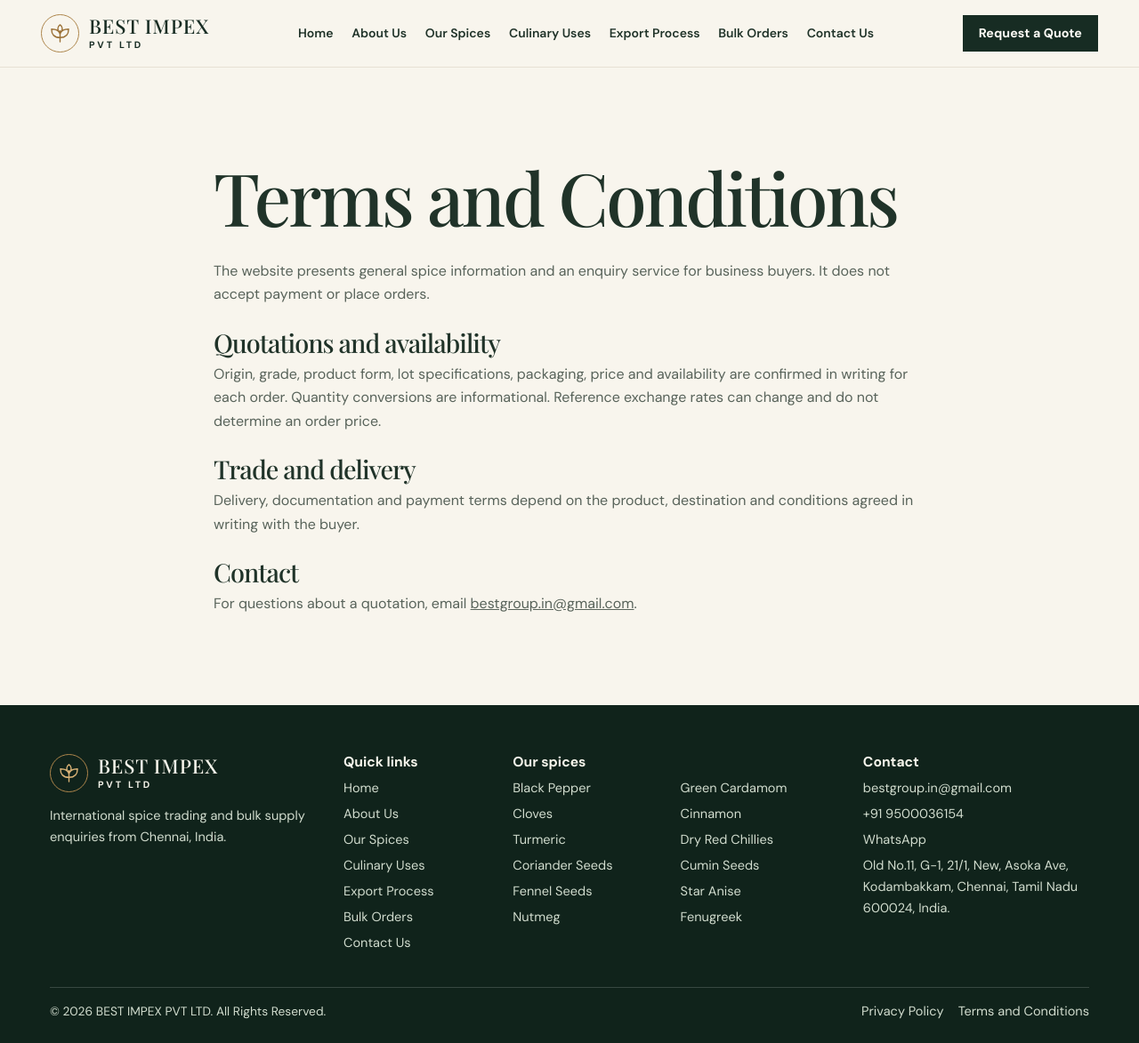
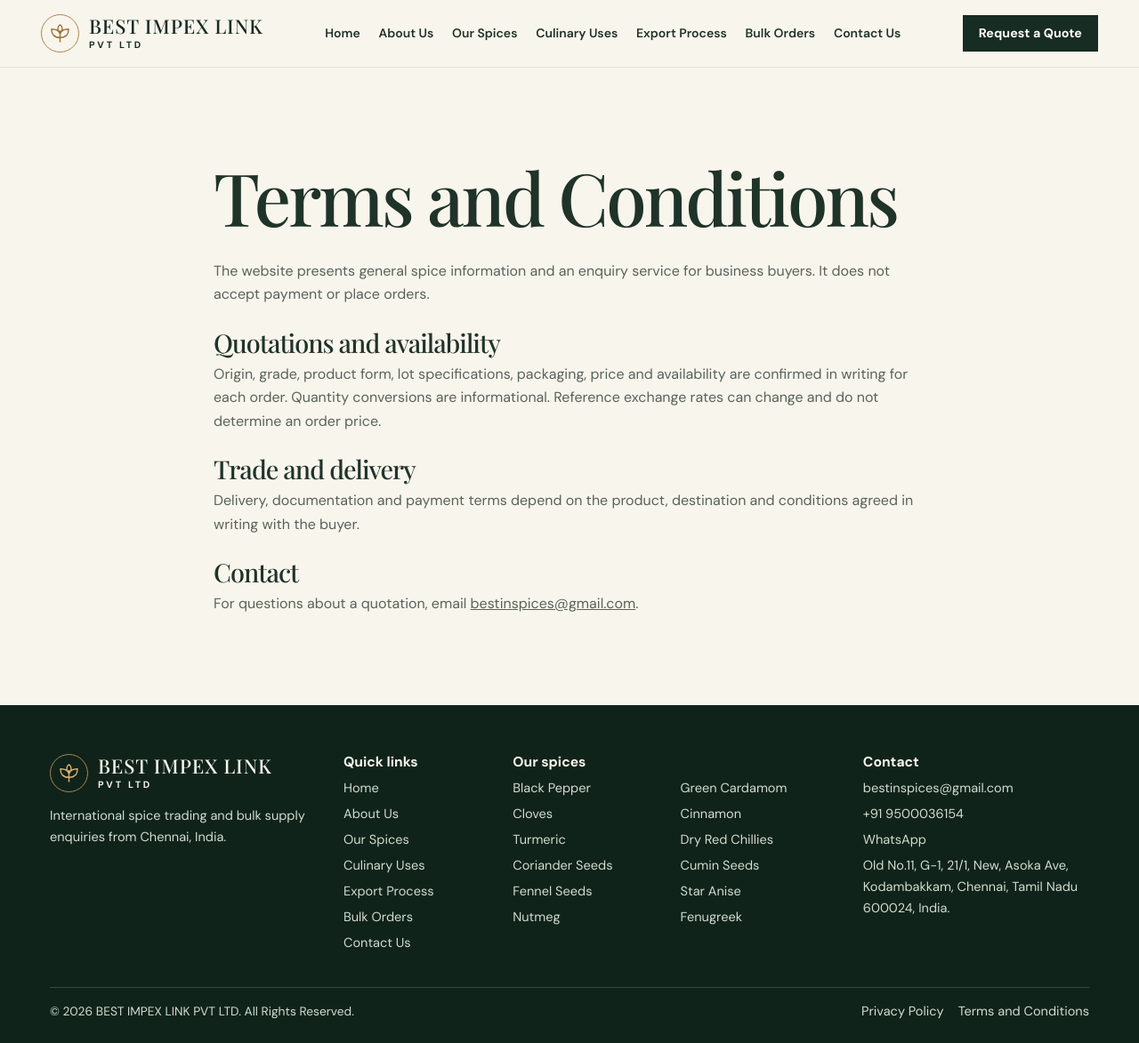
Before and after one commit to AnanthaKrishnan45/best-impex-pvt-ltd, a plain HTML site: page terms/index.html in a window 1280 px wide. Shown: the whole page at 89% size. Drawn offline with Linux system fonts and the light colour scheme.

Commit message:
Update official company name and business email

```diff
--- a/terms/index.html
+++ b/terms/index.html
@@ -1,21 +1,21 @@
 <!doctype html>
 <html lang="en"><head><meta charset="utf-8"><meta name="viewport" content="width=device-width, initial-scale=1">
-<title>Terms and Conditions | BEST IMPEX PVT LTD</title><meta name="description" content="Terms and Conditions for BEST IMPEX PVT LTD.">
+<title>Terms and Conditions | BEST IMPEX LINK PVT LTD</title><meta name="description" content="Terms and Conditions for BEST IMPEX LINK PVT LTD.">
 <link rel="canonical" href="https://ananthakrishnan45.github.io/best-impex-pvt-ltd/terms/"><meta name="theme-color" content="#12251d">
-<meta property="og:type" content="website"><meta property="og:title" content="Terms and Conditions | BEST IMPEX PVT LTD">
-<meta property="og:description" content="Terms and Conditions for BEST IMPEX PVT LTD."><meta property="og:url" content="https://ananthakrishnan45.github.io/best-impex-pvt-ltd/terms/">
+<meta property="og:type" content="website"><meta property="og:title" content="Terms and Conditions | BEST IMPEX LINK PVT LTD">
+<meta property="og:description" content="Terms and Conditions for BEST IMPEX LINK PVT LTD."><meta property="og:url" content="https://ananthakrishnan45.github.io/best-impex-pvt-ltd/terms/">
 <meta property="og:image" content="https://ananthakrishnan45.github.io/best-impex-pvt-ltd/assets/hero.webp">
 <link rel="icon" href="/best-impex-pvt-ltd/assets/mark.svg" type="image/svg+xml">
 <link rel="stylesheet" href="/best-impex-pvt-ltd/style.css"><script type="module" src="/best-impex-pvt-ltd/app.js"></script>
 
 </head><body><a class="skip" href="#main">Skip to content</a><header class="header">
-  <div class="header-inner"><a class="brand" href="/best-impex-pvt-ltd/#home" aria-label="BEST IMPEX PVT LTD home"><span class="brand-mark"><svg viewBox="0 0 24 24" aria-hidden="true" fill="none" stroke="currentColor" stroke-width="1.45" stroke-linecap="round" stroke-linejoin="round"><path d="M12 22V9m0 8C5 17 2 13 2 7c5 0 9 1 10 6 1-5 5-6 10-6 0 6-3 10-10 10Zm0-5C8 8 9 4 12 2c3 2 4 6 0 10Z"/></svg></span><span class="brand-name">BEST IMPEX<small>PVT LTD</small></span></a>
+  <div class="header-inner"><a class="brand" href="/best-impex-pvt-ltd/#home" aria-label="BEST IMPEX LINK PVT LTD home"><span class="brand-mark"><svg viewBox="0 0 24 24" aria-hidden="true" fill="none" stroke="currentColor" stroke-width="1.45" stroke-linecap="round" stroke-linejoin="round"><path d="M12 22V9m0 8C5 17 2 13 2 7c5 0 9 1 10 6 1-5 5-6 10-6 0 6-3 10-10 10Zm0-5C8 8 9 4 12 2c3 2 4 6 0 10Z"/></svg></span><span class="brand-name">BEST IMPEX LINK<small>PVT LTD</small></span></a>
   <button class="menu-toggle" type="button" aria-expanded="false" aria-controls="navigation" aria-label="Open navigation"><span></span><span></span></button>
   <nav id="navigation" aria-label="Main navigation"><a href="/best-impex-pvt-ltd/#home" data-section="home">Home</a><a href="/best-impex-pvt-ltd/#about" data-section="about">About Us</a><a href="/best-impex-pvt-ltd/#spices" data-section="spices">Our Spices</a><a href="/best-impex-pvt-ltd/#culinary" data-section="culinary">Culinary Uses</a><a href="/best-impex-pvt-ltd/#export" data-section="export">Export Process</a><a href="/best-impex-pvt-ltd/#bulk" data-section="bulk">Bulk Orders</a><a href="/best-impex-pvt-ltd/#contact" data-section="contact">Contact Us</a></nav>
-  <a class="button header-quote" href="/best-impex-pvt-ltd/#bulk">Request a Quote</a></div></header><main id="main"><article class="section legal"><div class="container"><h1>Terms and Conditions</h1><p>The website presents general spice information and an enquiry service for business buyers. It does not accept payment or place orders.</p><h2>Quotations and availability</h2><p>Origin, grade, product form, lot specifications, packaging, price and availability are confirmed in writing for each order. Quantity conversions are informational. Reference exchange rates can change and do not determine an order price.</p><h2>Trade and delivery</h2><p>Delivery, documentation and payment terms depend on the product, destination and conditions agreed in writing with the buyer.</p><h2>Contact</h2><p>For questions about a quotation, email <a href="mailto:bestgroup.in@gmail.com">bestgroup.in@gmail.com</a>.</p></div></article></main><footer class="footer"><div class="container">
-  <div class="footer-grid"><div><a class="brand" href="/best-impex-pvt-ltd/#home" aria-label="BEST IMPEX PVT LTD home"><span class="brand-mark"><svg viewBox="0 0 24 24" aria-hidden="true" fill="none" stroke="currentColor" stroke-width="1.45" stroke-linecap="round" stroke-linejoin="round"><path d="M12 22V9m0 8C5 17 2 13 2 7c5 0 9 1 10 6 1-5 5-6 10-6 0 6-3 10-10 10Zm0-5C8 8 9 4 12 2c3 2 4 6 0 10Z"/></svg></span><span class="brand-name">BEST IMPEX<small>PVT LTD</small></span></a><p>International spice trading and bulk supply enquiries from Chennai, India.</p></div>
+  <a class="button header-quote" href="/best-impex-pvt-ltd/#bulk">Request a Quote</a></div></header><main id="main"><article class="section legal"><div class="container"><h1>Terms and Conditions</h1><p>The website presents general spice information and an enquiry service for business buyers. It does not accept payment or place orders.</p><h2>Quotations and availability</h2><p>Origin, grade, product form, lot specifications, packaging, price and availability are confirmed in writing for each order. Quantity conversions are informational. Reference exchange rates can change and do not determine an order price.</p><h2>Trade and delivery</h2><p>Delivery, documentation and payment terms depend on the product, destination and conditions agreed in writing with the buyer.</p><h2>Contact</h2><p>For questions about a quotation, email <a href="mailto:bestinspices@gmail.com">bestinspices@gmail.com</a>.</p></div></article></main><footer class="footer"><div class="container">
+  <div class="footer-grid"><div><a class="brand" href="/best-impex-pvt-ltd/#home" aria-label="BEST IMPEX LINK PVT LTD home"><span class="brand-mark"><svg viewBox="0 0 24 24" aria-hidden="true" fill="none" stroke="currentColor" stroke-width="1.45" stroke-linecap="round" stroke-linejoin="round"><path d="M12 22V9m0 8C5 17 2 13 2 7c5 0 9 1 10 6 1-5 5-6 10-6 0 6-3 10-10 10Zm0-5C8 8 9 4 12 2c3 2 4 6 0 10Z"/></svg></span><span class="brand-name">BEST IMPEX LINK<small>PVT LTD</small></span></a><p>International spice trading and bulk supply enquiries from Chennai, India.</p></div>
   <div><h2>Quick links</h2><a href="/best-impex-pvt-ltd/#home">Home</a><a href="/best-impex-pvt-ltd/#about">About Us</a><a href="/best-impex-pvt-ltd/#spices">Our Spices</a><a href="/best-impex-pvt-ltd/#culinary">Culinary Uses</a><a href="/best-impex-pvt-ltd/#export">Export Process</a><a href="/best-impex-pvt-ltd/#bulk">Bulk Orders</a><a href="/best-impex-pvt-ltd/#contact">Contact Us</a></div>
   <div><h2>Our spices</h2><div class="footer-spices"><a href="/best-impex-pvt-ltd/spices/black-pepper/">Black Pepper</a><a href="/best-impex-pvt-ltd/spices/green-cardamom/">Green Cardamom</a><a href="/best-impex-pvt-ltd/spices/cloves/">Cloves</a><a href="/best-impex-pvt-ltd/spices/cinnamon/">Cinnamon</a><a href="/best-impex-pvt-ltd/spices/turmeric/">Turmeric</a><a href="/best-impex-pvt-ltd/spices/dry-red-chillies/">Dry Red Chillies</a><a href="/best-impex-pvt-ltd/spices/coriander-seeds/">Coriander Seeds</a><a href="/best-impex-pvt-ltd/spices/cumin-seeds/">Cumin Seeds</a><a href="/best-impex-pvt-ltd/spices/fennel-seeds/">Fennel Seeds</a><a href="/best-impex-pvt-ltd/spices/star-anise/">Star Anise</a><a href="/best-impex-pvt-ltd/spices/nutmeg/">Nutmeg</a><a href="/best-impex-pvt-ltd/spices/fenugreek/">Fenugreek</a></div></div>
-  <div><h2>Contact</h2><a href="mailto:bestgroup.in@gmail.com">bestgroup.in@gmail.com</a><a href="tel:+919500036154">+91 9500036154</a><a href="https://wa.me/919500036154?text=Hello%20BEST%20IMPEX%20PVT%20LTD%2C%20I%20am%20interested%20in%20your%20spice%20products.%20I%20would%20like%20to%20know%20more%20about%20your%20product%20catalogue%2C%20bulk%20quantities%2C%20packaging%20options%20and%20export%20quotations.">WhatsApp</a><a class="footer-address" href="https://www.google.com/maps/search/?api=1&query=Old%20No.11%2C%20G-1%2C%2021%2F1%2C%20New%2C%20Asoka%20Ave%2C%20Kodambakkam%2C%20Chennai%2C%20Tamil%20Nadu%20600024%2C%20India.">Old No.11, G-1, 21/1, New, Asoka Ave, Kodambakkam, Chennai, Tamil Nadu 600024, India.</a></div></div>
-  <div class="footer-base"><span>© 2026 BEST IMPEX PVT LTD. All Rights Reserved.</span><div><a href="/best-impex-pvt-ltd/privacy/">Privacy Policy</a><a href="/best-impex-pvt-ltd/terms/">Terms and Conditions</a></div></div>
+  <div><h2>Contact</h2><a href="mailto:bestinspices@gmail.com">bestinspices@gmail.com</a><a href="tel:+919500036154">+91 9500036154</a><a href="https://wa.me/919500036154?text=Hello%20BEST%20IMPEX%20LINK%20PVT%20LTD%2C%20I%20am%20interested%20in%20your%20spice%20products.%20I%20would%20like%20to%20know%20more%20about%20your%20product%20catalogue%2C%20bulk%20quantities%2C%20packaging%20options%20and%20export%20quotations.">WhatsApp</a><a class="footer-address" href="https://www.google.com/maps/search/?api=1&query=Old%20No.11%2C%20G-1%2C%2021%2F1%2C%20New%2C%20Asoka%20Ave%2C%20Kodambakkam%2C%20Chennai%2C%20Tamil%20Nadu%20600024%2C%20India.">Old No.11, G-1, 21/1, New, Asoka Ave, Kodambakkam, Chennai, Tamil Nadu 600024, India.</a></div></div>
+  <div class="footer-base"><span>© 2026 BEST IMPEX LINK PVT LTD. All Rights Reserved.</span><div><a href="/best-impex-pvt-ltd/privacy/">Privacy Policy</a><a href="/best-impex-pvt-ltd/terms/">Terms and Conditions</a></div></div>
   </div></footer></body></html>
```
